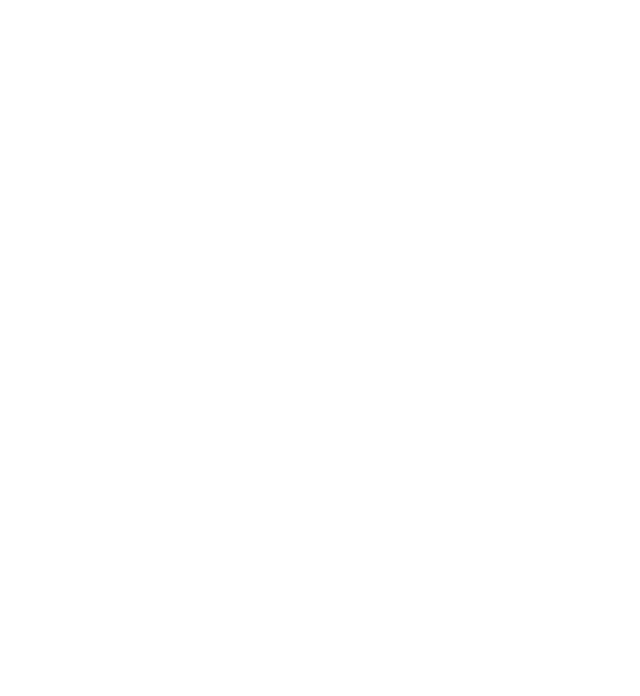
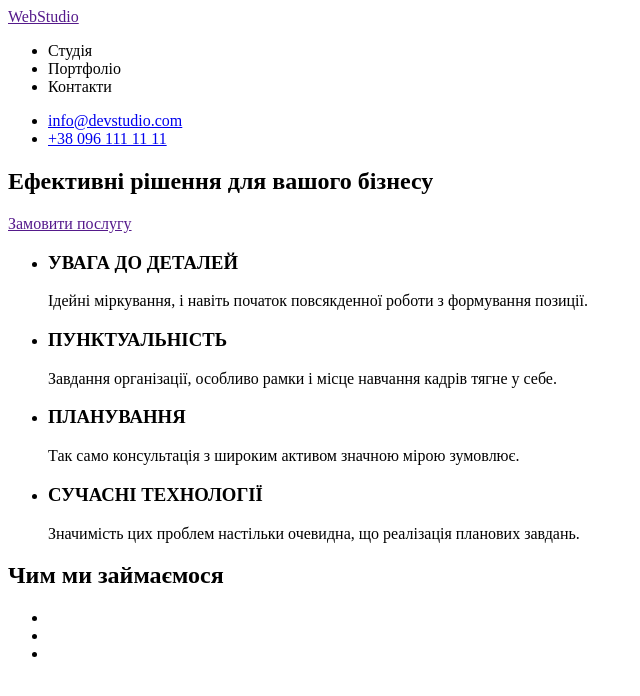
Before and after one commit to Max-Rostopira/goit-markup-hw-01, a plain HTML site: page index.html in a window 1280 px wide. Shown: the whole page, without its empty margins (0-640 px from the left). Drawn offline with Linux system fonts and the light colour scheme.

Commit message:
добавив елементи розмітки

```diff
--- a/index.html
+++ b/index.html
@@ -7,6 +7,68 @@
     <title>Document</title>
 </head>
 <body>
+    <header>
+        <nav>
+            <a href="">WebStudio</a>
+            <ul>
+                <li><a href=""></a>Студія</li>
+                <li><a href=""></a>Портфоліо</li>
+                <li><a href=""></a>Контакти</li>
+            </ul>
 
+            <ul>
+                <li><a href="mailto:info@devstudio.com">info@devstudio.com</a></li>
+                <li><a href="tell:+38 096 111 11 11">+38 096 111 11 11</a></li>
+            </ul>
+        </nav>
+    </header>
+    <div>
+        <section>
+            <h1>Ефективні рішення для вашого бізнесу</h1>
+            <a href="">Замовити послугу</a>
+        </section>
+    </div>
+    <section>
+        <ul>
+            <li>
+                <h3>УВАГА ДО ДЕТАЛЕЙ</h3>
+                <p>
+                    Ідейні міркування, і навіть початок повсякденної роботи з формування позиції.
+                </p>
+            </li>
+            <li>
+                <h3>ПУНКТУАЛЬНІСТЬ</h3>
+                <p>
+                    Завдання організації, особливо рамки і місце навчання кадрів тягне у себе.
+                </p>
+            </li>
+            <li>
+                <h3>ПЛАНУВАННЯ</h3>
+                <p>
+                    Так само консультація з широким активом значною мірою зумовлює.
+                </p>
+            </li>
+            <li>
+                <h3>СУЧАСНІ ТЕХНОЛОГІЇ</h3>
+                <p>
+                    Значимість цих проблем настільки очевидна, що реалізація планових завдань.
+                </p>
+            </li>
+        </ul>
+    </section>
+    <section>
+        <h2>Чим ми займаємося</h2>
+        <ul>
+            <li>
+                <img src="" alt="">
+            </li>
+            <li>
+
+            </li>
+            <li>
+
+            </li>
+        </ul>
+    </section>
 </body>
 </html>
```
